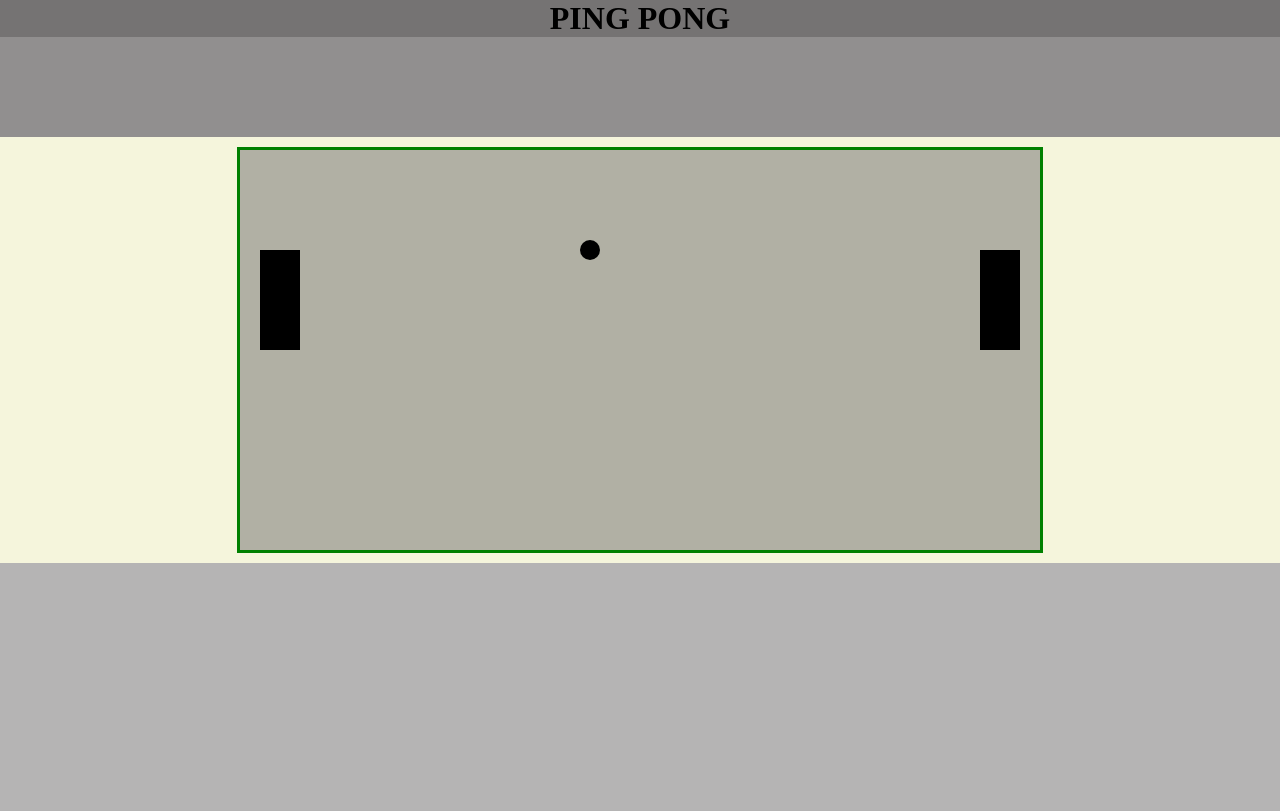
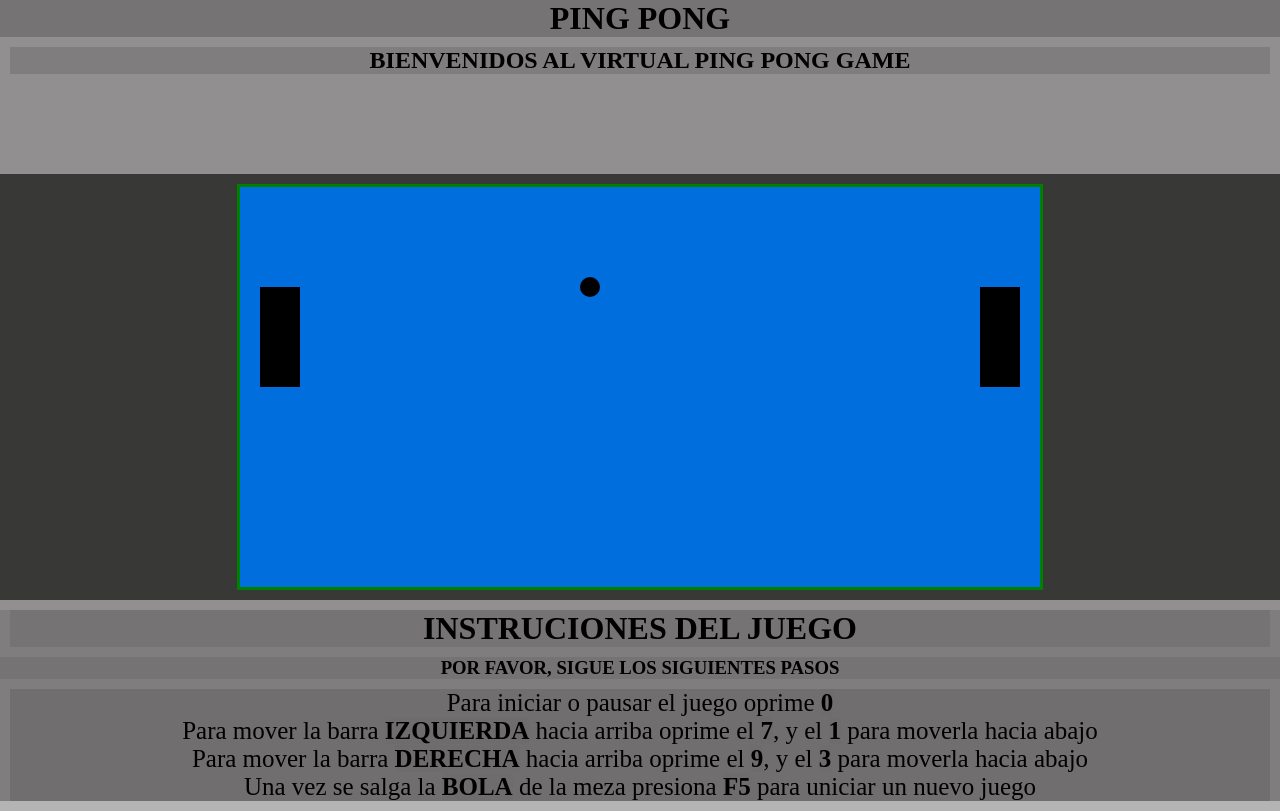
Before and after one commit to granadalook/Ping-pong-Game, a plain HTML site: page index.html in a window 1280 px wide. Drawn offline with Linux system fonts and the light colour scheme.

Commit message:
logica.js/Correciones: se hacen correciones a la velocidad de la pelota  y se aguregan las instrucciones del juego para esperiencia de usuario

```diff
--- a/index.html
+++ b/index.html
@@ -9,10 +9,32 @@
   </head>
   <body>
     <header><h1>PING PONG</h1></header>
+    <h2>BIENVENIDOS AL VIRTUAL PING PONG GAME</h2>
 
     <section class="meza">
       <canvas id="canvas"></canvas>
     </section>
+    <div class="instrucciones">
+      <h1 class="instrucciones--titulo">INSTRUCIONES DEL JUEGO</h1>
+      <h3 class="instrucciones--subtitulo">
+        POR FAVOR, SIGUE LOS SIGUIENTES PASOS
+      </h3>
+      <ul class="instrucciones--listaInstrucciones">
+        <li>Para iniciar o pausar el juego oprime <b>0</b></li>
+        <li>
+          Para mover la barra <b>IZQUIERDA</b> hacia arriba oprime el <b>7</b>,
+          y el <b>1</b> para moverla hacia abajo
+        </li>
+        <li>
+          Para mover la barra <b>DERECHA</b> hacia arriba oprime el <b>9</b>, y
+          el <b>3</b> para moverla hacia abajo
+        </li>
+        <li>
+          Una vez se salga la <b>BOLA</b> de la meza presiona <b>F5</b> para
+          uniciar un nuevo juego
+        </li>
+      </ul>
+    </div>
 
     <script src="logica.js"></script>
   </body>
--- a/logica.js
+++ b/logica.js
@@ -30,7 +30,7 @@
     this.direction = 1;
     this.bounce_angle = 0;
     this.max_bounce_angle = Math.PI / 12;
-    this.speed = 3;
+    this.speed = 8;
 
     board.ball = this;
     this.kind = "circle";
@@ -72,7 +72,7 @@
     this.board = board;
     this.board.bars.push(this);
     this.kind = "rectangle";
-    this.speed = 10;
+    this.speed = 15;
   };
 
   self.Bar.prototype = {
--- a/style.css
+++ b/style.css
@@ -4,19 +4,35 @@
   box-sizing: border-box;
   background-color: rgba(107, 105, 105, 0.493);
 }
+h2 {
+  margin: 10px;
+  text-align: center;
+}
 .meza {
   display: flex;
   justify-content: center;
   align-items: center;
   margin-top: 100px;
-  background-color: beige;
+  background-color: rgb(56, 56, 55);
 }
 
 canvas {
   margin: 10px;
+
   border: solid green;
+  background: rgb(0 110 221);
 }
 header {
   align-items: center;
   text-align: center;
 }
+.instrucciones {
+  text-align: center;
+}
+.instrucciones--titulo {
+  margin: 10px;
+}
+.instrucciones--listaInstrucciones {
+  margin: 10px;
+  font-size: 25px;
+}
```
